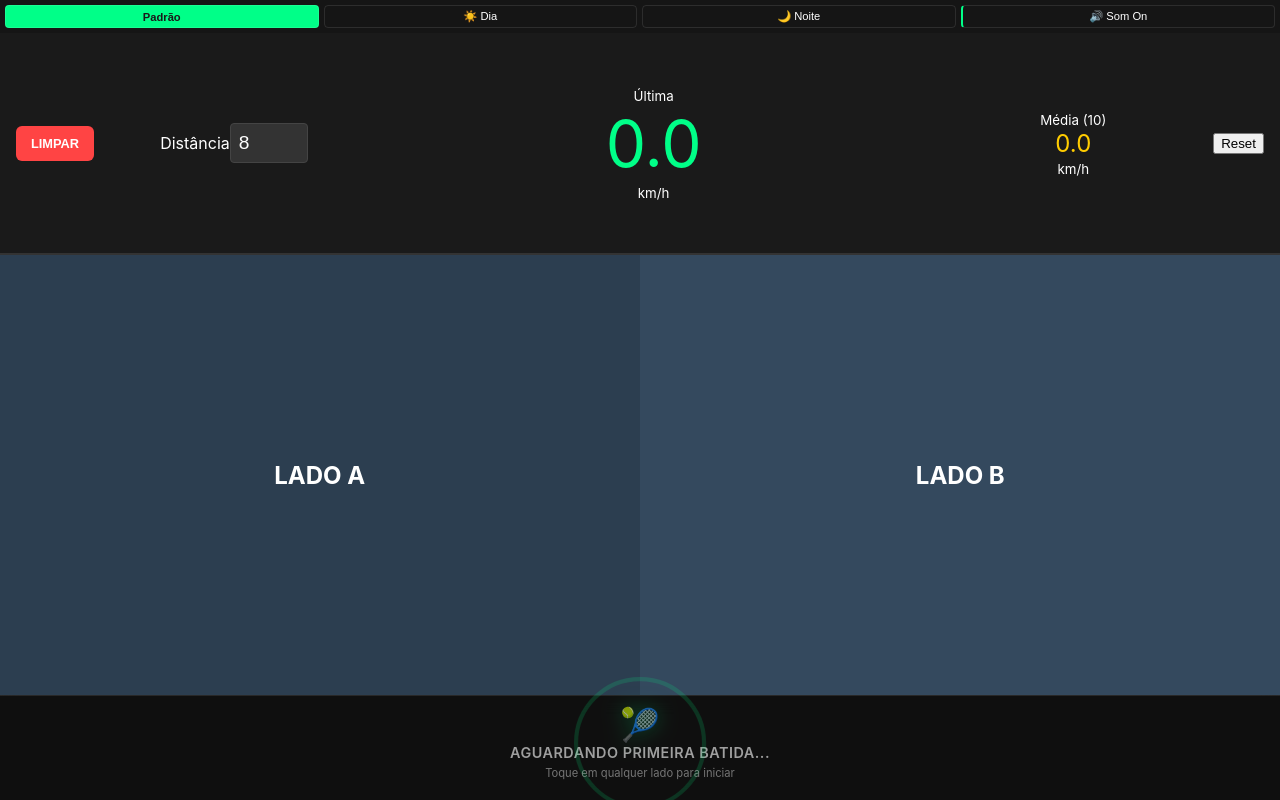
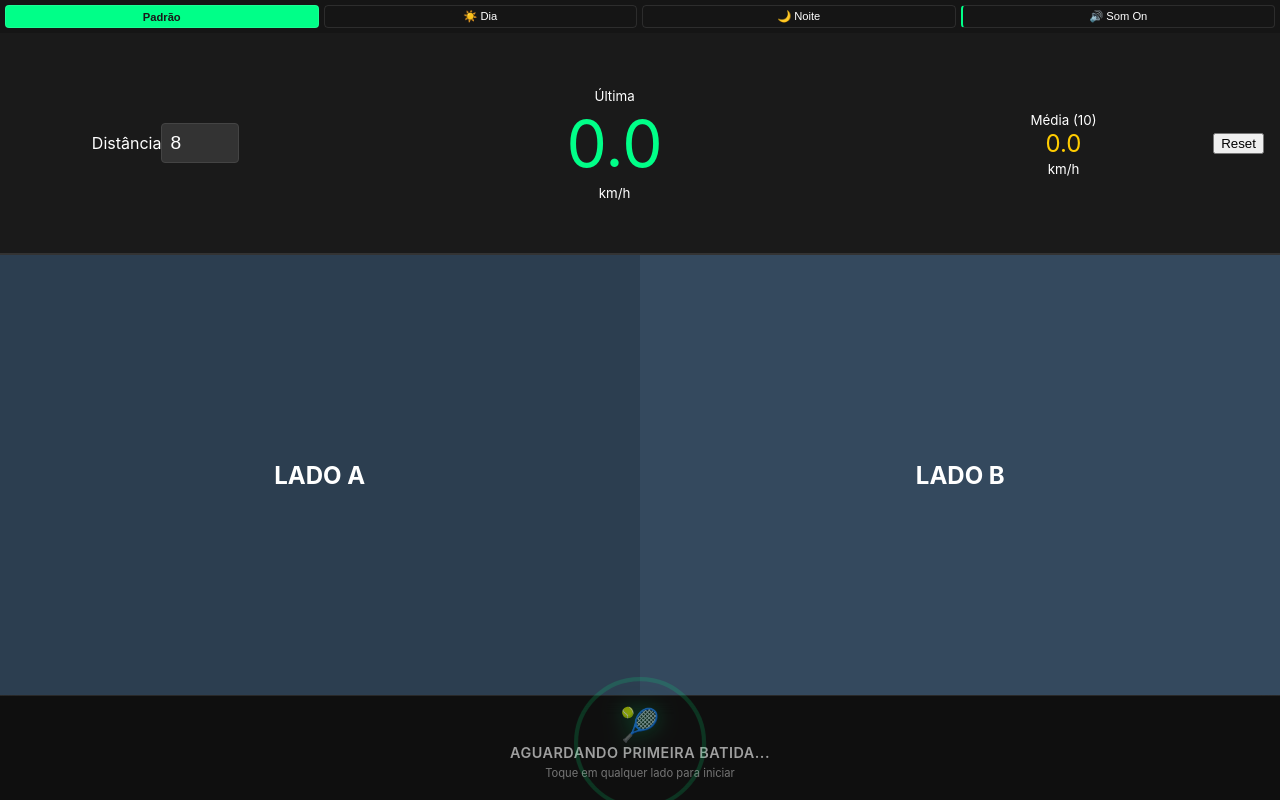
Before and after one commit to dowglasbarros/frescobol-timer, an Angular app: page / in a window 1280 px wide. Built offline with nearby package versions, Linux system fonts and the light colour scheme.

Commit message:
Feature: Hiding export button

```diff
--- a/src/app/frescobol-timer/frescobol-timer.html
+++ b/src/app/frescobol-timer/frescobol-timer.html
@@ -10,13 +10,13 @@
   </nav>
 
   <header class="dashboard">
-    <div class="actions">
+    <!-- <div class="actions">
       <button class="btn-reset" (click)="reset()">Limpar</button>
 
       @if (historico().length > 0) {
         <button class="btn-export" (click)="exportarDados()">📥 Exportar CSV</button>
       }
-    </div>
+    </div> -->
 
     <div class="stats-grid">
       <div class="stat-item">
```
